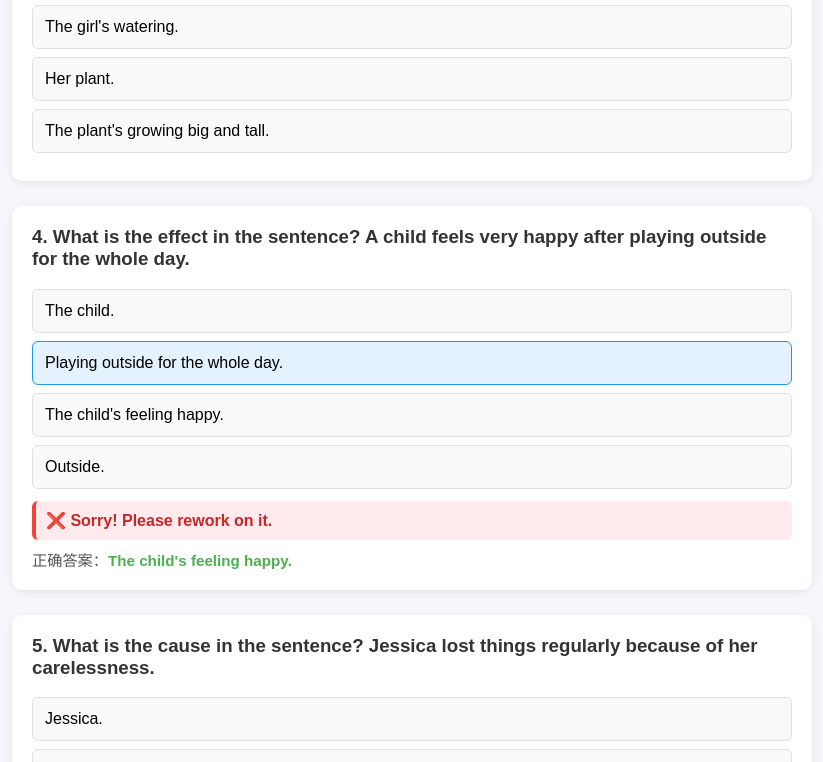
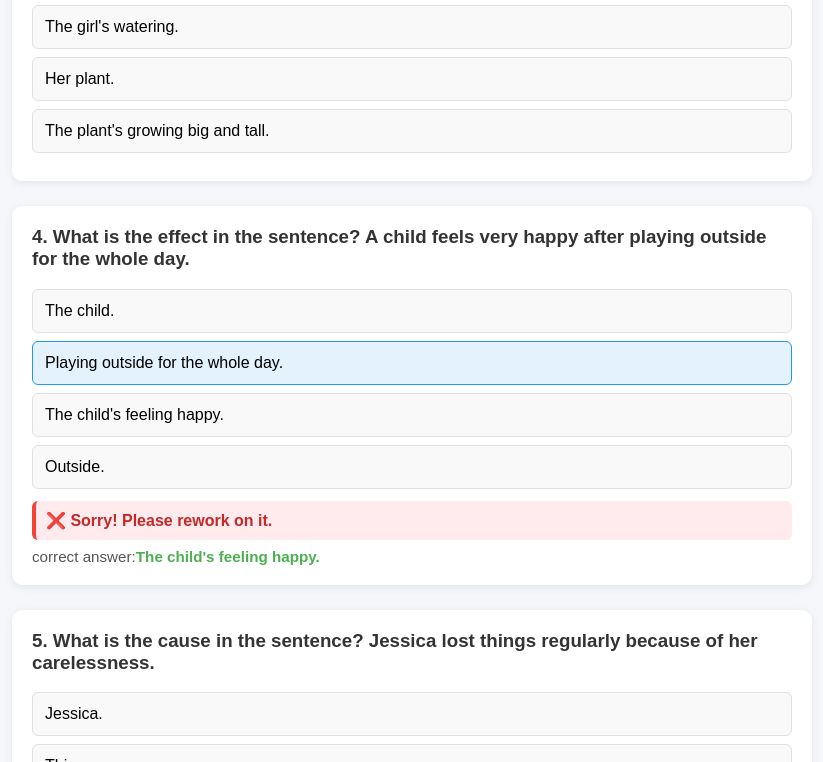
Before and after one commit to TeddyKonglei0325/TeddyKonglei0325.github.io, a plain HTML site: page index.html in a window 1280 px wide. Both pictures are taken after a click on the element "Playing outside for the whole day.". Shown: the part 3452-4214 px from the top of the page, without its empty margins (228-1051 px from the left). Drawn offline with Linux system fonts and the light colour scheme.

Commit message:
Update index.html

```diff
--- a/index.html
+++ b/index.html
@@ -196,22 +196,22 @@
         optionDiv.textContent = option;
 
         optionDiv.addEventListener('click', () => {
-          // 1. 清除当前题目的所有选项的 selected 样式
+
           optionsContainer.querySelectorAll('.option').forEach(el => {
             el.classList.remove('selected');
           });
 
-          // 2. 标记当前选中项
+
           optionDiv.classList.add('selected');
 
-          // 3. 移除该题目下已存在的反馈区域（关键修复！）
+
           const existingFeedback = questionDiv.querySelector('.feedback');
           if (existingFeedback) existingFeedback.remove();
 
           const existingCorrect = questionDiv.querySelector('.correct-answer');
           if (existingCorrect) existingCorrect.remove();
 
-          // 4. 创建新的反馈
+
           const isCorrect = option === q.answer;
 
           const feedbackDiv = document.createElement('div');
@@ -221,7 +221,7 @@
 
           const correctDiv = document.createElement('div');
           correctDiv.className = 'correct-answer';
-          correctDiv.innerHTML = `正确答案：<span>${q.answer}</span>`;
+          correctDiv.innerHTML = `correct answer:<span>${q.answer}</span>`;
           questionDiv.appendChild(correctDiv);
         });
 
```
